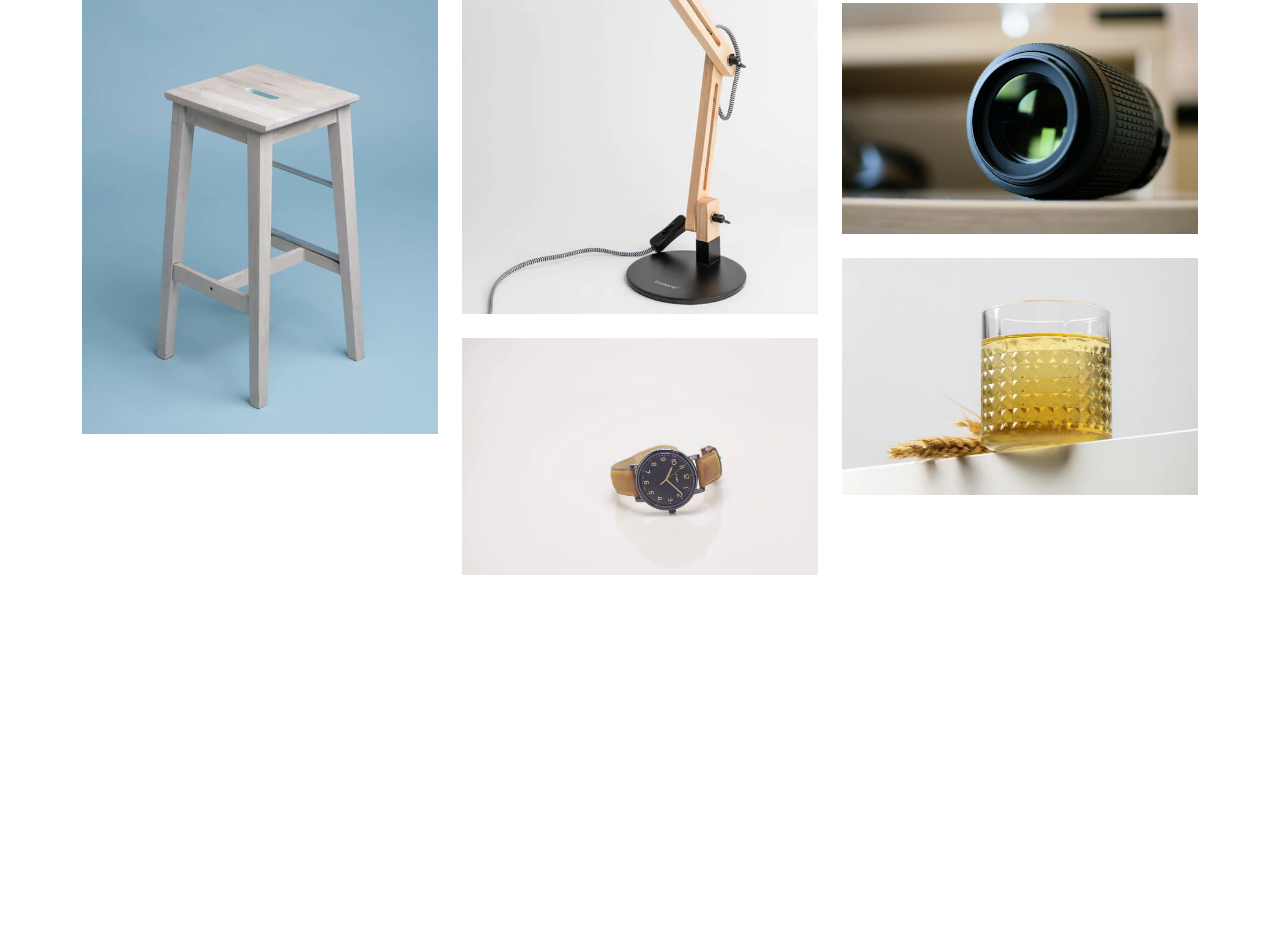
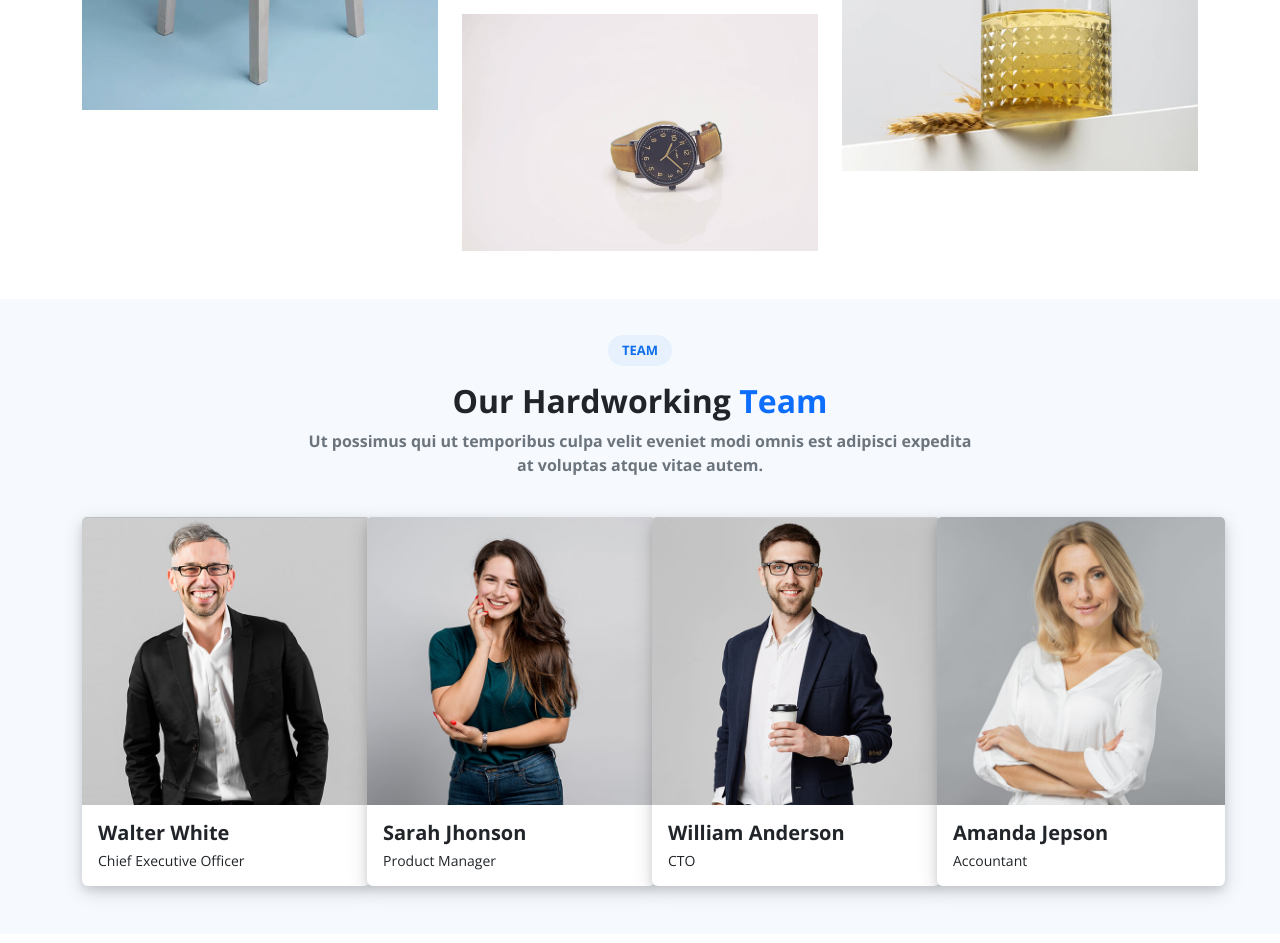
Before and after one commit to Gexof/BizLand, a website: page index.html in a window 1280 px wide. Shown: the part 4746-5689 px from the top of the page. Before the commit the page ends 5369 px from the top, so only its background shows below. Drawn offline with nearby package versions, Linux system fonts and the light colour scheme.

Commit message:
Team Section Done

```diff
--- a/assets/css/style.css
+++ b/assets/css/style.css
@@ -86,8 +86,6 @@ a {
 }
 
 .card {
-  width: 306px;
-  height: 246px;
   border: none;
   box-shadow: 0 4px 8px rgba(0, 0, 0, 0.1), 0 6px 20px rgba(0, 0, 0, 0.15);
 }
@@ -200,3 +198,9 @@ a {
 .nav .nav-item .nav-link:hover {
   color: #106eea !important;
 }
+
+/* Team Section */
+.team-section {
+  background-color: #f6f9fe;
+  height: fit-content;
+}
--- a/index.html
+++ b/index.html
@@ -823,7 +823,83 @@
       </div>
     </section>
 
-    <!--  -->
+    <!-- Team Section -->
+    <section class="team-section mb-5">
+      <div class="container d-flex flex-column align-items-center">
+        <div class="section-title">Team</div>
+        <div class="text-center mb-4 pt-3">
+          <h2 class="fw-bold text-dark">
+            Our Hardworking <span class="text-primary">Team</span>
+          </h2>
+          <p class="fw-bold text-secondary">
+            Ut possimus qui ut temporibus culpa velit eveniet modi omnis est
+            adipisci expedita
+            <span class="d-md-block">at voluptas atque vitae autem.</span>
+          </p>
+        </div>
+
+        <div class="row mb-5">
+          <div class="col-md-3">
+            <div class="card" style="width: 18rem">
+              <img
+                src="./assets/imgs/team/team-1.jpg"
+                class="card-img-top"
+                alt="..."
+              />
+              <div class="card-body">
+                <h4 class="fs-5 fw-bold">Walter White</h4>
+                <h6 class="card-text fs-14 fw-light">
+                  Chief Executive Officer
+                </h6>
+              </div>
+            </div>
+          </div>
+
+          <div class="col-md-3">
+            <div class="card" style="width: 18rem">
+              <img
+                src="./assets/imgs/team/team-2.jpg"
+                class="card-img-top"
+                alt="..."
+              />
+              <div class="card-body">
+                <h4 class="fs-5 fw-bold">Sarah Jhonson</h4>
+                <h6 class="card-text fs-14 fw-light">Product Manager</h6>
+              </div>
+            </div>
+          </div>
+
+          <div class="col-md-3">
+            <div class="card" style="width: 18rem">
+              <img
+                src="./assets/imgs/team/team-3.jpg"
+                class="card-img-top"
+                alt="..."
+              />
+              <div class="card-body">
+                <h4 class="fs-5 fw-bold">William Anderson</h4>
+                <h6 class="card-text fs-14 fw-light">CTO</h6>
+              </div>
+            </div>
+          </div>
+
+          <div class="col-md-3">
+            <div class="card" style="width: 18rem">
+              <img
+                src="./assets/imgs/team/team-4.jpg"
+                class="card-img-top"
+                alt="..."
+              />
+              <div class="card-body">
+                <h4 class="fs-5 fw-bold">Amanda Jepson</h4>
+                <h6 class="card-text fs-14 fw-light">Accountant</h6>
+              </div>
+            </div>
+          </div>
+        </div>
+      </div>
+    </section>
+
     <!-- Fontawesome -->
     <script
       src="https://kit.fontawesome.com/e763ba064a.js"
```
